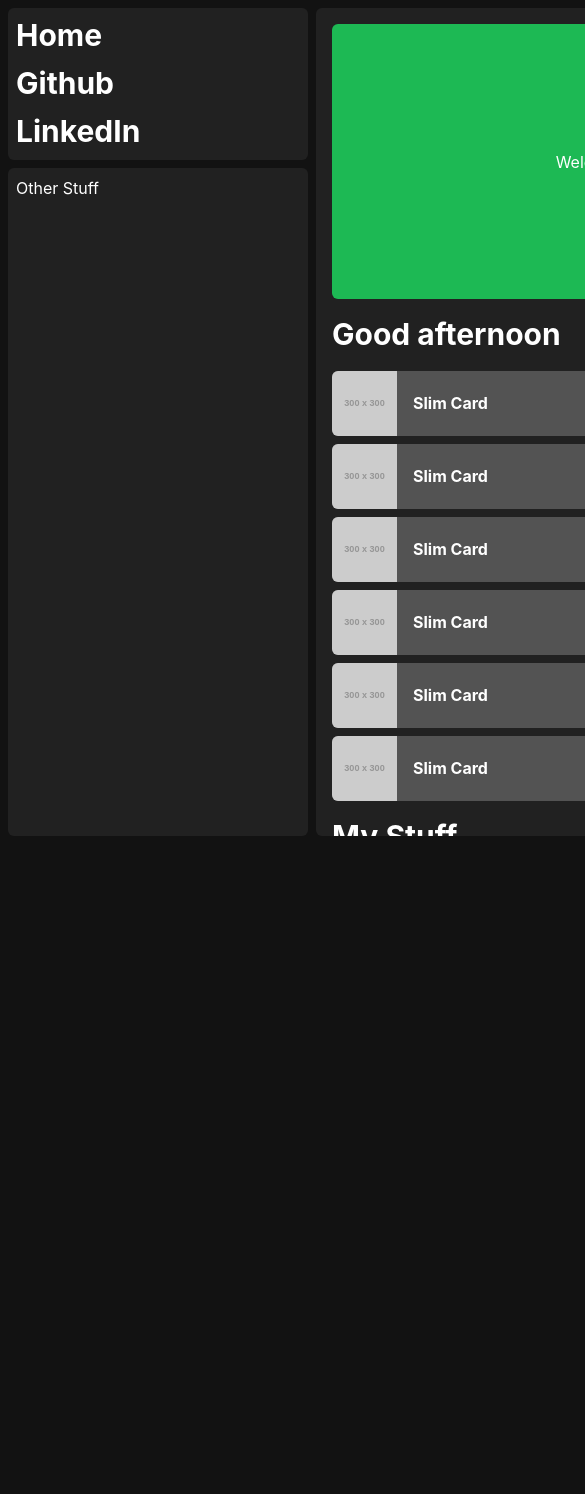
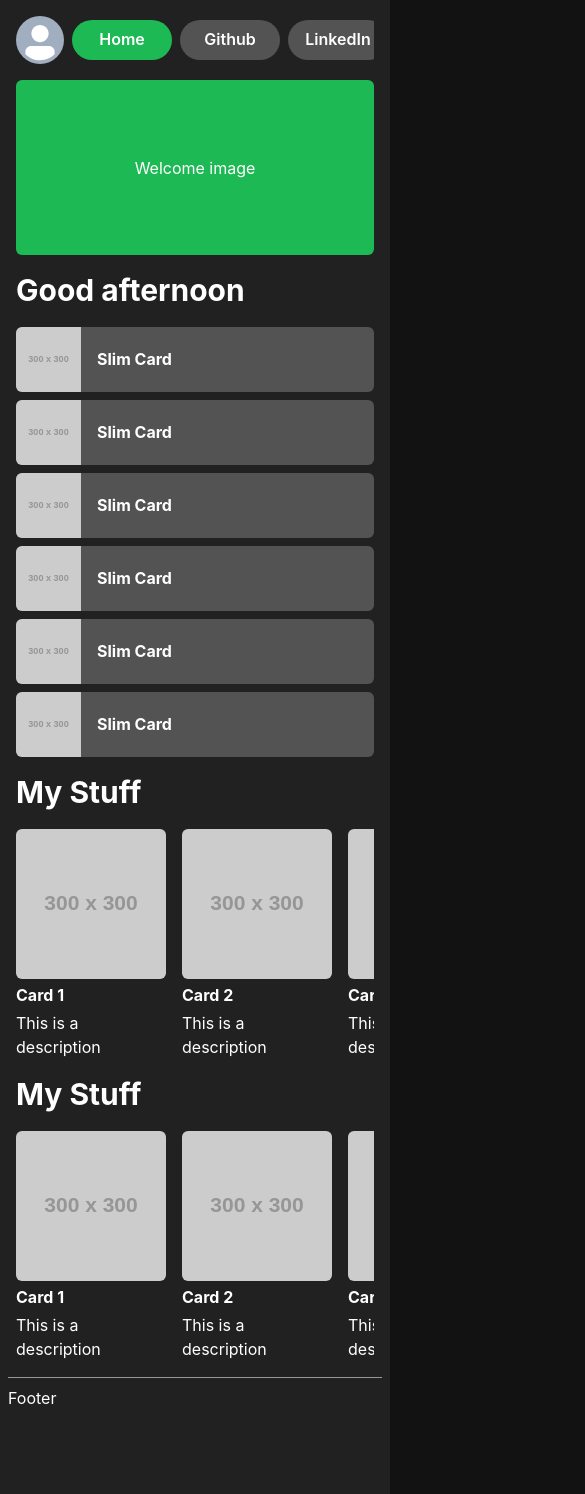
Before and after one commit to jimburch/spotify-portfolio, a Next.js app: page / in a window 390 px wide. Shown: the top 1494 px of the page, 585 px wide, since content can reach past the window. Before the commit the page ends 844 px from the top, so only its background shows below. Built offline with nearby package versions, Linux system fonts and the light colour scheme.

Commit message:
improved responsive styles and added mobile nav

```diff
--- a/app/layout.tsx
+++ b/app/layout.tsx
@@ -2,7 +2,7 @@ import type { Metadata } from "next";
 import { Providers } from "./providers";
 import { Flex } from "@chakra-ui/react";
 import { GAP } from "@/constants";
-import { Nav } from "@/components";
+import { MobileNav, Nav } from "@/components";
 
 export const metadata: Metadata = {
   title: "Jim Burch | Software Engineer & Creative Pro",
@@ -16,14 +16,21 @@ export default function RootLayout({
 }) {
   return (
     <html lang="en">
-      <Providers>
-        <body>
-          <Flex as="main" w="100%" h="100vh" gap={GAP} p={GAP}>
+      <body>
+        <Providers>
+          <MobileNav />
+          <Flex
+            as="main"
+            w="full"
+            h={{ base: "full", lg: "100vh" }}
+            gap={GAP}
+            p={{ base: 0, lg: GAP }}
+          >
             <Nav />
             {children}
           </Flex>
-        </body>
-      </Providers>
+        </Providers>
+      </body>
     </html>
   );
 }
--- a/app/page.tsx
+++ b/app/page.tsx
@@ -1,5 +1,5 @@
 import { Carousel, SlimCard } from "@/components";
-import { GAP, scrollbarStyles } from "@/constants";
+import { GAP, scrollbar } from "@/constants";
 import { Center, Divider, Flex, Heading, SimpleGrid } from "@chakra-ui/react";
 
 export default function Home() {
@@ -8,17 +8,22 @@ export default function Home() {
       <Flex
         flex="3 1 75%"
         direction="column"
-        minW="600px"
+        minW={{ base: "none", lg: 600 }}
         minH="full"
         p={GAP}
         gap={GAP}
-        borderRadius="md"
+        borderRadius={{ base: "none", lg: "md" }}
         bg="brand.gray.dark"
         overflowY="auto"
-        sx={scrollbarStyles}
+        sx={scrollbar}
       >
-        <Flex direction="column" w="100%" maxW={1500} p={GAP} gap={4}>
-          <Center w="100%" minH={275} bg="brand.green" borderRadius="md">
+        <Flex direction="column" w="full" maxW={1500} p={GAP} gap={4}>
+          <Center
+            w="full"
+            minH={{ base: 175, lg: 275 }}
+            bg="brand.green"
+            borderRadius="md"
+          >
             Welcome image
           </Center>
           <Heading>Good afternoon</Heading>
@@ -131,27 +136,27 @@ export default function Home() {
                 alt: "placeholder",
                 link: "#",
               },
-              // {
-              //   title: "Card 4",
-              //   description: "This is a description",
-              //   image: "https://via.placeholder.com/300x300",
-              //   alt: "placeholder",
-              //   link: "#",
-              // },
-              // {
-              //   title: "Card 5",
-              //   description: "This is a description",
-              //   image: "https://via.placeholder.com/300x300",
-              //   alt: "placeholder",
-              //   link: "#",
-              // },
-              // {
-              //   title: "Card 6",
-              //   description: "This is a description",
-              //   image: "https://via.placeholder.com/300x300",
-              //   alt: "placeholder",
-              //   link: "#",
-              // },
+              {
+                title: "Card 4",
+                description: "This is a description",
+                image: "https://via.placeholder.com/300x300",
+                alt: "placeholder",
+                link: "#",
+              },
+              {
+                title: "Card 5",
+                description: "This is a description",
+                image: "https://via.placeholder.com/300x300",
+                alt: "placeholder",
+                link: "#",
+              },
+              {
+                title: "Card 6",
+                description: "This is a description",
+                image: "https://via.placeholder.com/300x300",
+                alt: "placeholder",
+                link: "#",
+              },
             ]}
           />
         </Flex>
--- a/components/Card/Card.tsx
+++ b/components/Card/Card.tsx
@@ -1,3 +1,4 @@
+import { GAP } from "@/constants";
 import { AspectRatio, Flex, Image, Text } from "@chakra-ui/react";
 
 export interface CardProps {
@@ -18,13 +19,12 @@ export default function Card({
   return (
     <Flex
       direction="column"
-      // align="center"
-      p={4}
+      p={{ base: 0, lg: 4 }}
       w="full"
       minW={150}
       maxW={200}
-      bg="red"
-      gap={2}
+      bg={{ base: "inherit", lg: "red" }}
+      gap={{ base: 1, lg: GAP }}
       borderRadius="md"
     >
       <AspectRatio ratio={1 / 1} w="full" borderRadius="md" overflow="hidden">
--- a/components/Carousel/Carousel.tsx
+++ b/components/Carousel/Carousel.tsx
@@ -1,5 +1,6 @@
-import { Box, Flex, Heading } from "@chakra-ui/react";
+import { Flex, Heading } from "@chakra-ui/react";
 import Card, { CardProps } from "../Card/Card";
+import { hiddenScrollbar } from "@/constants";
 
 interface CarouselProps {
   title: string;
@@ -10,7 +11,11 @@ export default function Carousel({ title, cards }: CarouselProps) {
   return (
     <Flex direction="column" gap={4}>
       <Heading>{title}</Heading>
-      <Flex gap={4}>
+      <Flex
+        gap={4}
+        overflowX={{ base: "auto", lg: "inherit" }}
+        sx={hiddenScrollbar}
+      >
         {cards.map((card: CardProps) => (
           <Card
             key={card.title}
--- /dev/null
+++ b/components/Nav/MobileNav.tsx
@@ -0,0 +1,30 @@
+import { GAP, hiddenScrollbar } from "@/constants";
+import { Avatar, Button, Flex } from "@chakra-ui/react";
+
+const MIN = 100;
+
+export default function MobileNav() {
+  return (
+    <Flex
+      bg="brand.gray.dark"
+      p={4}
+      pb={0}
+      gap={GAP}
+      display={{ base: "flex", lg: "none" }}
+    >
+      <Avatar size="md" />
+      <Flex align="center" gap={GAP} overflowX="auto" sx={hiddenScrollbar}>
+        <Button minW={MIN}>Home</Button>
+        <Button variant="secondary" minW={MIN}>
+          Github
+        </Button>
+        <Button variant="secondary" minW={MIN}>
+          LinkedIn
+        </Button>
+        <Button variant="secondary" minW={MIN}>
+          Other
+        </Button>
+      </Flex>
+    </Flex>
+  );
+}
--- a/components/Nav/Nav.tsx
+++ b/components/Nav/Nav.tsx
@@ -1,4 +1,4 @@
-import { GAP, scrollbarStyles } from "@/constants";
+import { GAP, scrollbar } from "@/constants";
 import { Box, Flex, Heading, VStack } from "@chakra-ui/react";
 
 export default function Nav() {
@@ -7,12 +7,13 @@ export default function Nav() {
       as="nav"
       flex="1 1 25%"
       direction="column"
-      minW="300px"
-      maxW="400px"
-      h="100%"
+      minW={300}
+      maxW={400}
+      h="full"
       gap={GAP}
+      display={{ base: "none", lg: "flex" }}
     >
-      <Box w="100%" bg="brand.gray.dark" borderRadius="md" p={GAP}>
+      <Box w="full" bg="brand.gray.dark" borderRadius="md" p={GAP}>
         <VStack spacing={GAP} alignItems="start">
           <Heading>Home</Heading>
           <Heading>Github</Heading>
@@ -20,13 +21,13 @@ export default function Nav() {
         </VStack>
       </Box>
       <Box
-        w="100%"
-        height="100%"
+        w="full"
+        height="full"
         bg="brand.gray.dark"
         borderRadius="md"
         p={GAP}
         overflowY="auto"
-        sx={scrollbarStyles}
+        sx={scrollbar}
       >
         Other Stuff
       </Box>
--- a/components/index.tsx
+++ b/components/index.tsx
@@ -1,5 +1,6 @@
 import Carousel from "./Carousel/Carousel";
 import SlimCard from "./SlimCard/SlimCard";
 import Nav from "./Nav/Nav";
+import MobileNav from "./Nav/MobileNav";
 
-export { Carousel, SlimCard, Nav };
+export { Carousel, SlimCard, Nav, MobileNav };
--- a/constants/index.ts
+++ b/constants/index.ts
@@ -1,6 +1,6 @@
 export const GAP = 2;
 
-export const scrollbarStyles = {
+export const scrollbar = {
   "&::-webkit-scrollbar": {
     width: "10px",
   },
@@ -14,3 +14,11 @@ export const scrollbarStyles = {
   scrollbarWidth: "thin",
   scrollbarColor: "brand.gray.base brand.gray.dark",
 };
+
+export const hiddenScrollbar = {
+  scrollbarWidth: "none" /* For Firefox */,
+  msOverflowStyle: "none" /* For Internet Explorer and Edge */,
+  "&::-webkit-scrollbar": {
+    /* For WebKit (Safari, Chrome, etc) */ display: "none",
+  },
+};
--- a/theme/index.ts
+++ b/theme/index.ts
@@ -1,19 +1,4 @@
 import { extendTheme } from "@chakra-ui/react";
-
-const scrollbarStyles = {
-  "&::-webkit-scrollbar": {
-    width: "10px",
-  },
-  "&::-webkit-scrollbar-track": {
-    background: "brand.gray.dark",
-  },
-  "&::-webkit-scrollbar-thumb": {
-    background: "brand.gray.base",
-    borderRadius: "20px",
-  },
-  scrollbarWidth: "thin",
-  scrollbarColor: "brand.gray.base brand.gray.dark",
-};
 
 export const theme = extendTheme({
   colors: {
@@ -28,15 +13,27 @@ export const theme = extendTheme({
     },
   },
   components: {
-    Flex: {
+    Button: {
       baseStyle: {
-        ...scrollbarStyles,
+        borderRadius: "full",
       },
-    },
-    Box: {
-      baseStyle: {
-        ...scrollbarStyles,
+      variants: {
+        solid: {
+          color: "white",
+          bg: "brand.green",
+          _hover: {
+            bg: "#29E05F",
+          },
+          _active: {
+            bg: "#29E05F",
+          },
+        },
+        secondary: {
+          color: "white",
+          bg: "brand.gray.base",
+        },
       },
+      defaultProps: {},
     },
   },
   styles: {
```
